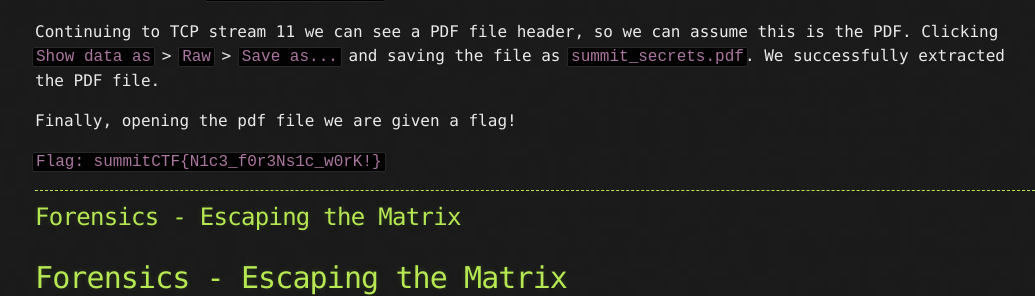
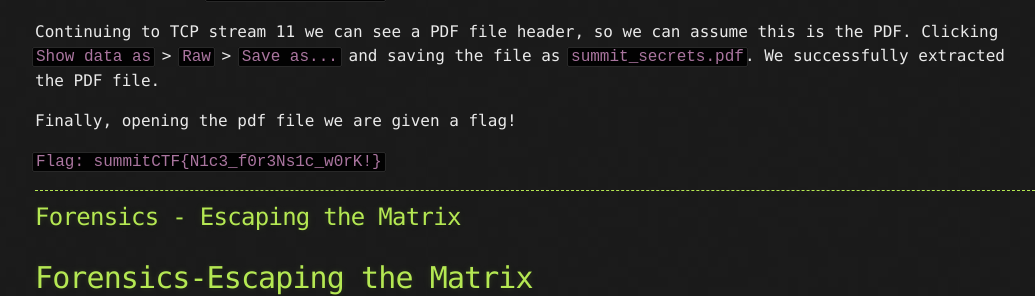
Before and after one commit to Txnn3r/Txnn3r.github.io, a Jekyll site: the page built from _posts/2023-04-17-SummitCTF.md, in a window 1280 px wide and 900 px high, scrolled down 3346 px, cut to the strip 0-296 px from the top of the window. Shown: the whole strip, without its empty margins (105-1140 px from the left). Built offline with Jekyll 4.4.1, drawn with Linux system fonts in a browser that asks for light colours.

```diff
--- a/_posts/2023-04-17-SummitCTF.md
+++ b/_posts/2023-04-17-SummitCTF.md
@@ -7,7 +7,7 @@ The following are a list of writeups from Virginia Tech's `Summit CTF` from this
 
 Challenges: `Crypto - Ancient Encryption`, `Stego - Job Please`, `Forensics - Summit Secrets`, `Forensics - Escaping the Matrix`, `Forensics - Emergency Exfil`, `Misc - Emoji System`, and `Misc - Close Encounters`
 
-[Forensics - Escaping the Matrix](#Forensics-Escaping the Matrix)
+[Forensics - Escaping the Matrix](#Forensics-Escaping-the-Matrix)
 
 ## [](#Crypto-AncientEncryption)Crypto - Ancient Encryption
 
@@ -98,7 +98,7 @@ Finally, opening the pdf file we are given a flag!
 
 ## [](#Forensics-EscapingtheMatrix)Forensics - Escaping the Matrix
 
-# Forensics - Escaping the Matrix
+# Forensics-Escaping the Matrix
 
 ![image](https://user-images.githubusercontent.com/101006959/232649652-a48339b6-31bf-4c70-aa19-e2f1ba8d7c04.png)
 
```
